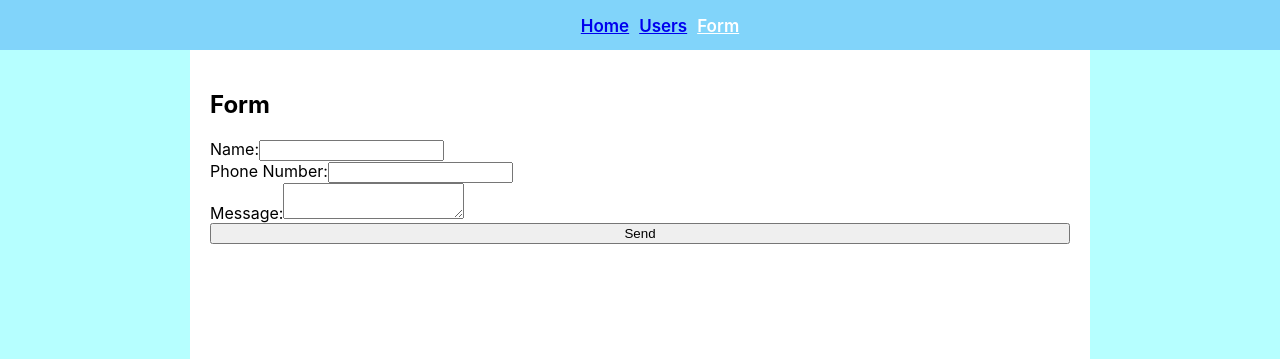
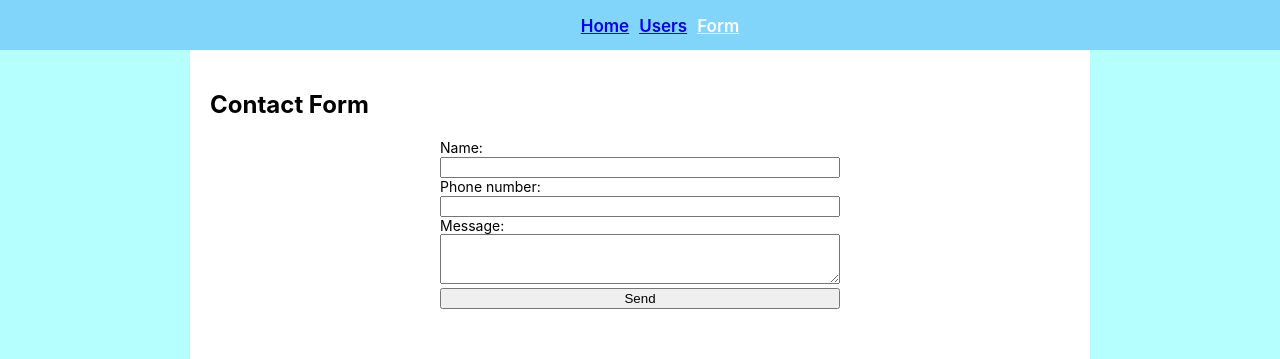
Before and after one commit to Pachciar3/week-11-1, a React (Create React App) app: page /form in a window 1280 px wide. Shown: the top 359 px of the page. Built offline with nearby package versions, Linux system fonts and the light colour scheme; no server answers.

Commit message:
Little refactoring - seperate logic of structure - add envinoment variables - add styling to contact

```diff
--- a/src/App.js
+++ b/src/App.js
@@ -13,7 +13,7 @@ import Home from "./home";
 import Users from "./users/containers/users";
 import Header from "./components/Header"
 import Messages from "./ui/containers/Messages";
-import Form from "./form/containers/Form";
+import Contact from "./form/containers/Contact";
 import rootReducer from "./rootReducer";
 import './app.scss';
 
@@ -39,8 +39,8 @@ function App() {
                 </Page>
               </Route>
               <Route path="/form">
-                <Page title="Form">
-                  <Form />
+                <Page title="Contact Form">
+                  <Contact />
                 </Page>
               </Route>
             </Switch>
--- a/src/api/index.js
+++ b/src/api/index.js
@@ -1,4 +1,4 @@
-const API_URL = "https://randomuser.me/api";
+const API_URL = process.env.REACT_APP_API_URL;
 
 function request(endpoint, method = "GET", data = null) {
   const config = {
--- /dev/null
+++ b/src/form/components/Field.js
@@ -0,0 +1,17 @@
+import React from 'react';
+
+import './style.scss';
+
+function Field({ label, children, error = false }) {
+  return (
+    <label className="field">
+      <span className="field__label">{label}</span>
+      <div className="field__input">
+        {children}
+      </div>
+      {error && <div className="field__error">To pole jest wymagane</div>}
+    </label>
+  )
+}
+
+export default Field;
--- /dev/null
+++ b/src/form/components/Form.js
@@ -0,0 +1,29 @@
+import React from "react";
+
+import Field from './Field';
+
+function Form({ handleSubmit, errors, register }) {
+  const styles = {
+    display: "flex",
+    flexDirection: "column",
+    width: 400,
+    margin: "0px auto"
+  }
+
+  return (
+    <form onSubmit={handleSubmit} style={styles}>
+      <Field label="Name:" error={errors.name}>
+        <input name="name" type="text" ref={register({ required: true })} />
+      </Field>
+      <Field label="Phone number: ">
+        <input name="phone-number" type="number" ref={register} />
+      </Field>
+      <Field label="Message: ">
+        <textarea name="message" ref={register} />
+      </Field>
+      <button type="submit">Send</button>
+    </form>
+  )
+}
+
+export default Form;
--- /dev/null
+++ b/src/form/components/style.scss
@@ -0,0 +1,20 @@
+.field {
+  display: flex;
+  flex-direction: column;
+  &__input {
+    input,
+    textarea {
+      width: 100%;
+    }
+    textarea {
+      height: 50px;
+    }
+  }
+  &__label {
+    font-size: 14px;
+  }
+  &__error {
+    font-size: 12px;
+    color: red;
+  }
+}
--- a/src/form/containers/Form.js
+++ b/src/form/containers/Contact.js
@@ -1,10 +1,12 @@
 import React from "react";
 import { useForm } from "react-hook-form";
 import { connect } from "react-redux";
+
+import Form from '../components/Form';
 import { addMessage } from "../../ui/redux";
 
-function Form({ addMessage }) {
-  const { register, handleSubmit } = useForm();
+function Contact({ addMessage }) {
+  const { register, handleSubmit, errors } = useForm();
 
   const onSubmit = data => {
     const headers = new Headers()
@@ -38,21 +40,7 @@ function Form({ addMessage }) {
   };
 
   return (
-    <form onSubmit={handleSubmit(onSubmit)} style={{ display: "flex", flexDirection: "column" }}>
-      <label>
-        Name:
-        <input name="Name" type="text" ref={register({ required: true })} />
-      </label>
-      <label>
-        Phone Number:
-        <input name="phone-number" type="tel" ref={register} />
-      </label>
-      <label>
-        Message:
-        <textarea name="message" ref={register} />
-      </label>
-      <button type="submit">Send</button>
-    </form>
+    <Form handleSubmit={handleSubmit(onSubmit)} errors={errors} register={register} />
   )
 }
 
@@ -64,4 +52,4 @@ const mapDispatchToProps = (dispatch) => ({
   addMessage: (data) => dispatch(addMessage(data)),
 });
 
-export default connect(mapStateToProps, mapDispatchToProps)(Form);
+export default connect(mapStateToProps, mapDispatchToProps)(Contact);
--- a/src/home/index.js
+++ b/src/home/index.js
@@ -13,8 +13,8 @@ function Home(props) {
   );
 }
 
-const mapStateToProps = (state) => ({
-  isLoading: state.users.isLoading
+const mapStateToProps = () => ({
+
 });
 
 const mapDispatchToProps = (dispatch) => ({
--- /dev/null
+++ b/src/ui/components/MessagesList.js
@@ -0,0 +1,14 @@
+import React from "react";
+
+import Message from "./Message";
+
+function MessagesList({ messages, remove }) {
+  const allmessages = messages && messages.map(message => <Message removeDelay="2000" handleRemove={() => remove(message.id)} key={message.id} type={message.type}>{message.text}</Message>)
+  return (
+    <div className="messages">
+      {allmessages}
+    </div>
+  )
+}
+
+export default MessagesList
--- a/src/ui/containers/Messages.js
+++ b/src/ui/containers/Messages.js
@@ -2,16 +2,13 @@ import React from "react";
 import { connect } from "react-redux";
 import { addMessage, removeMessage } from "../redux";
 
-import Message from "../components/Message"
+import MessagesList from "../components/MessagesList"
 
 import './styles.scss';
 
 function Messages({ messages, remove }) {
-  const allmessages = messages && messages.map(message => <Message removeDelay="2000" handleRemove={() => remove(message.id)} key={message.id} type={message.type}>{message.text}</Message>)
   return (
-    <div className="messages">
-      {allmessages}
-    </div>
+    <MessagesList messages={messages} remove={remove} />
   );
 }
 
--- a/src/users/containers/users.js
+++ b/src/users/containers/users.js
@@ -2,12 +2,11 @@ import React, { useEffect } from "react";
 import { connect } from "react-redux";
 
 import Loader from "../../components/Loader";
-import Message from "../../components/Message";
 import UsersList from "../components/UsersList";
 import { fetchUsers } from "../redux";
 
 function Users(props) {
-  const { fetchUsers, isError, users, isLoading } = props;
+  const { fetchUsers, users, isLoading } = props;
   useEffect(() => {
     if (users.length === 0) {
       fetchUsers();
@@ -17,7 +16,6 @@ function Users(props) {
   return (
     <>
       {(users.length > 0) && <UsersList data={users} />}
-      {isError && <Message type="error">Something get wrong. Sorry</Message>}
       {isLoading && <Loader />}
     </>
   );
@@ -26,7 +24,6 @@ function Users(props) {
 const mapStateToProps = (state) => ({
   users: state.users.users,
   isLoading: state.users.isLoading,
-  isError: state.users.isError
 });
 
 const mapDispatchToProps = (dispatch) => ({
```
Also changed, not shown: 1 other file (tests, documents, lock files or other folders).
